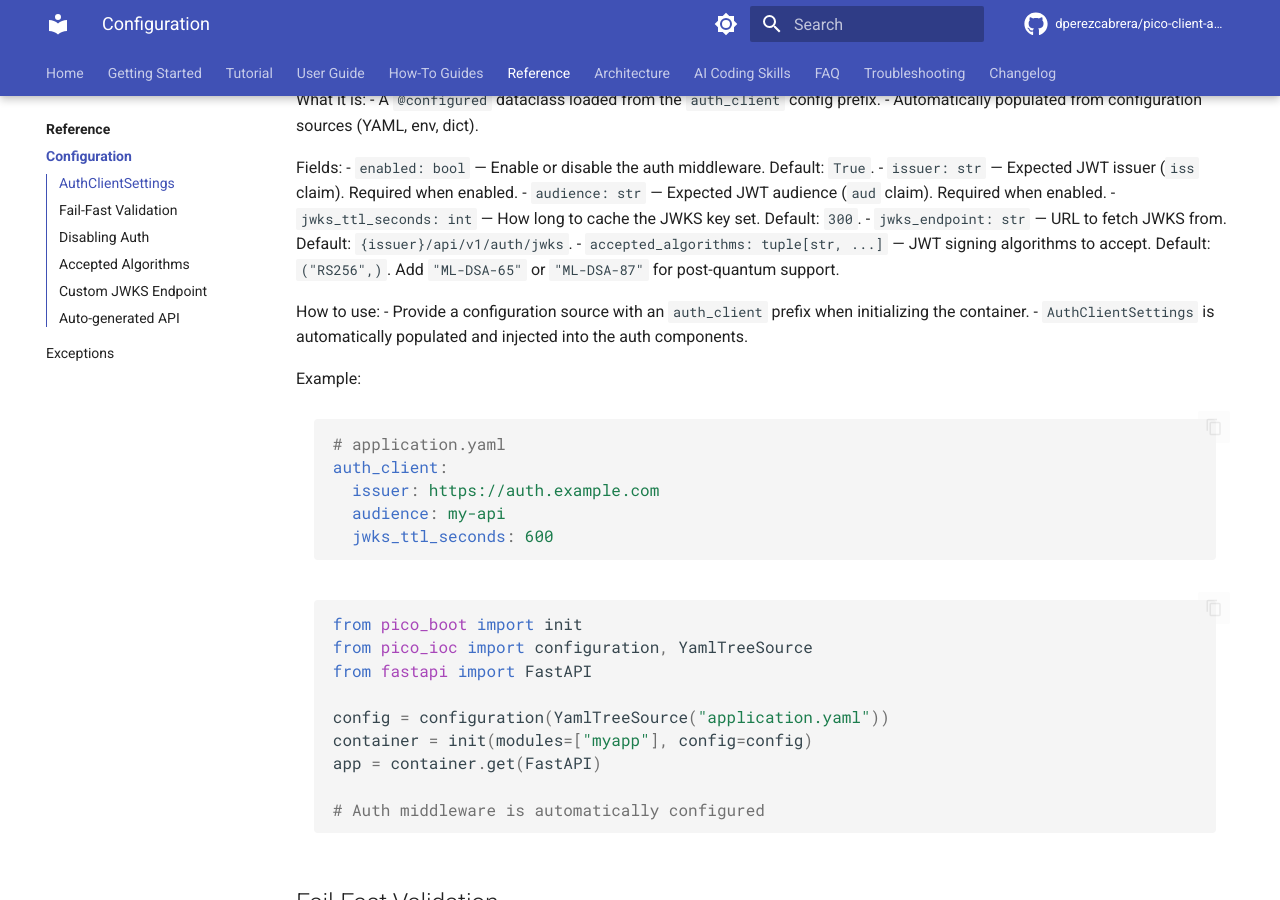
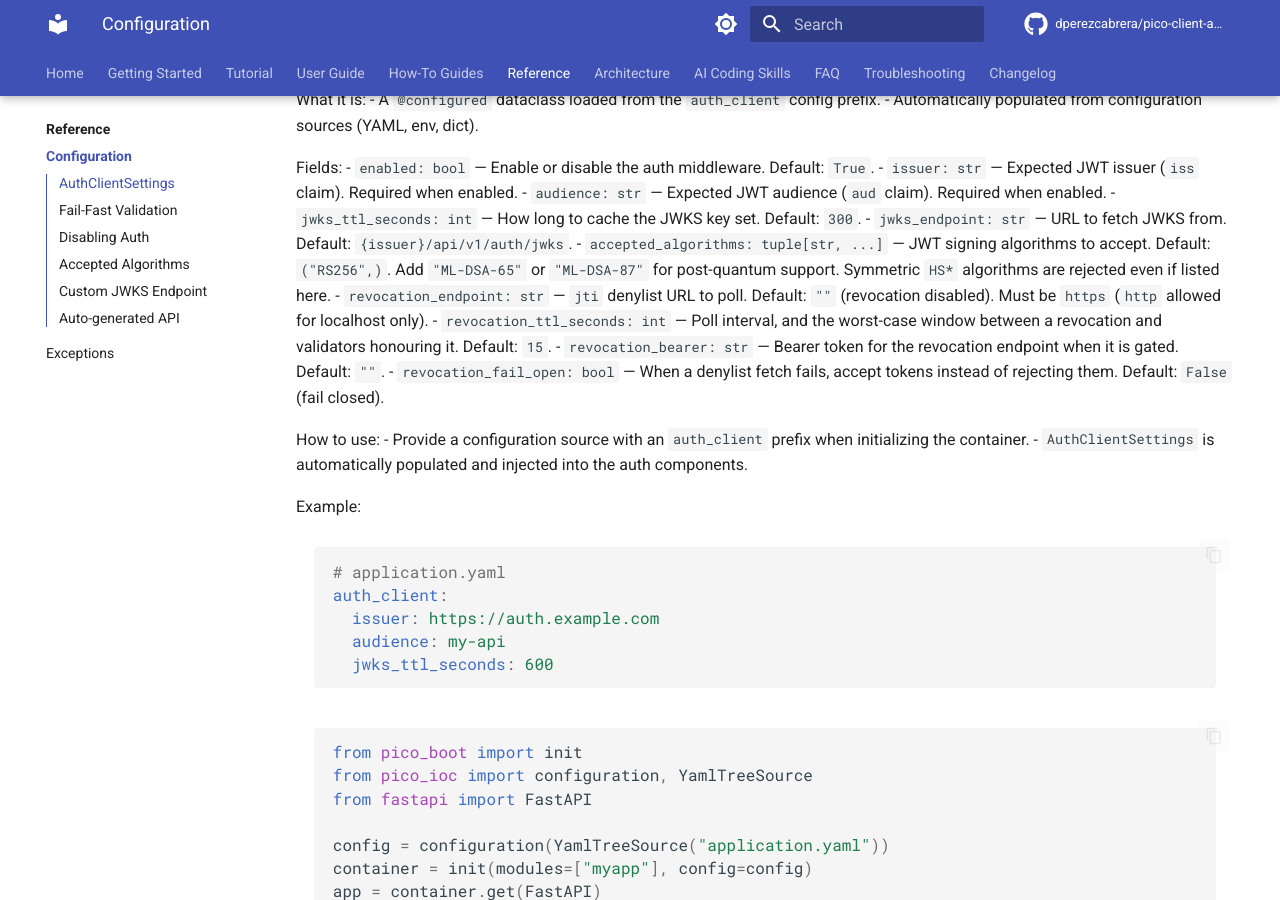
Before and after one commit to dperezcabrera/pico-client-auth, an MkDocs documentation site: the page built from docs/reference/config.md, in a window 1280 px wide and 900 px high, scrolled down 364 px. Built offline with MkDocs 1.6.1 and Material for MkDocs 9.7.7, drawn with Linux system fonts in a browser that asks for light colours; comment, search, counter and statistics services are not loaded.

Commit message:
Document token validation hardening and fail-closed revocation for 0.6.0

```diff
--- a/docs/reference/config.md
+++ b/docs/reference/config.md
@@ -16,7 +16,11 @@ Fields:
 - `audience: str` — Expected JWT audience (`aud` claim). Required when enabled.
 - `jwks_ttl_seconds: int` — How long to cache the JWKS key set. Default: `300`.
 - `jwks_endpoint: str` — URL to fetch JWKS from. Default: `{issuer}/api/v1/auth/jwks`.
-- `accepted_algorithms: tuple[str, ...]` — JWT signing algorithms to accept. Default: `("RS256",)`. Add `"ML-DSA-65"` or `"ML-DSA-87"` for post-quantum support.
+- `accepted_algorithms: tuple[str, ...]` — JWT signing algorithms to accept. Default: `("RS256",)`. Add `"ML-DSA-65"` or `"ML-DSA-87"` for post-quantum support. Symmetric `HS*` algorithms are rejected even if listed here.
+- `revocation_endpoint: str` — `jti` denylist URL to poll. Default: `""` (revocation disabled). Must be `https` (`http` allowed for localhost only).
+- `revocation_ttl_seconds: int` — Poll interval, and the worst-case window between a revocation and validators honouring it. Default: `15`.
+- `revocation_bearer: str` — Bearer token for the revocation endpoint when it is gated. Default: `""`.
+- `revocation_fail_open: bool` — When a denylist fetch fails, accept tokens instead of rejecting them. Default: `False` (fail closed).
 
 How to use:
 - Provide a configuration source with an `auth_client` prefix when initializing the container.
```
Also changed, not shown: CHANGELOG.md (+5 -0 lines), README.md (+11 -0 lines).
